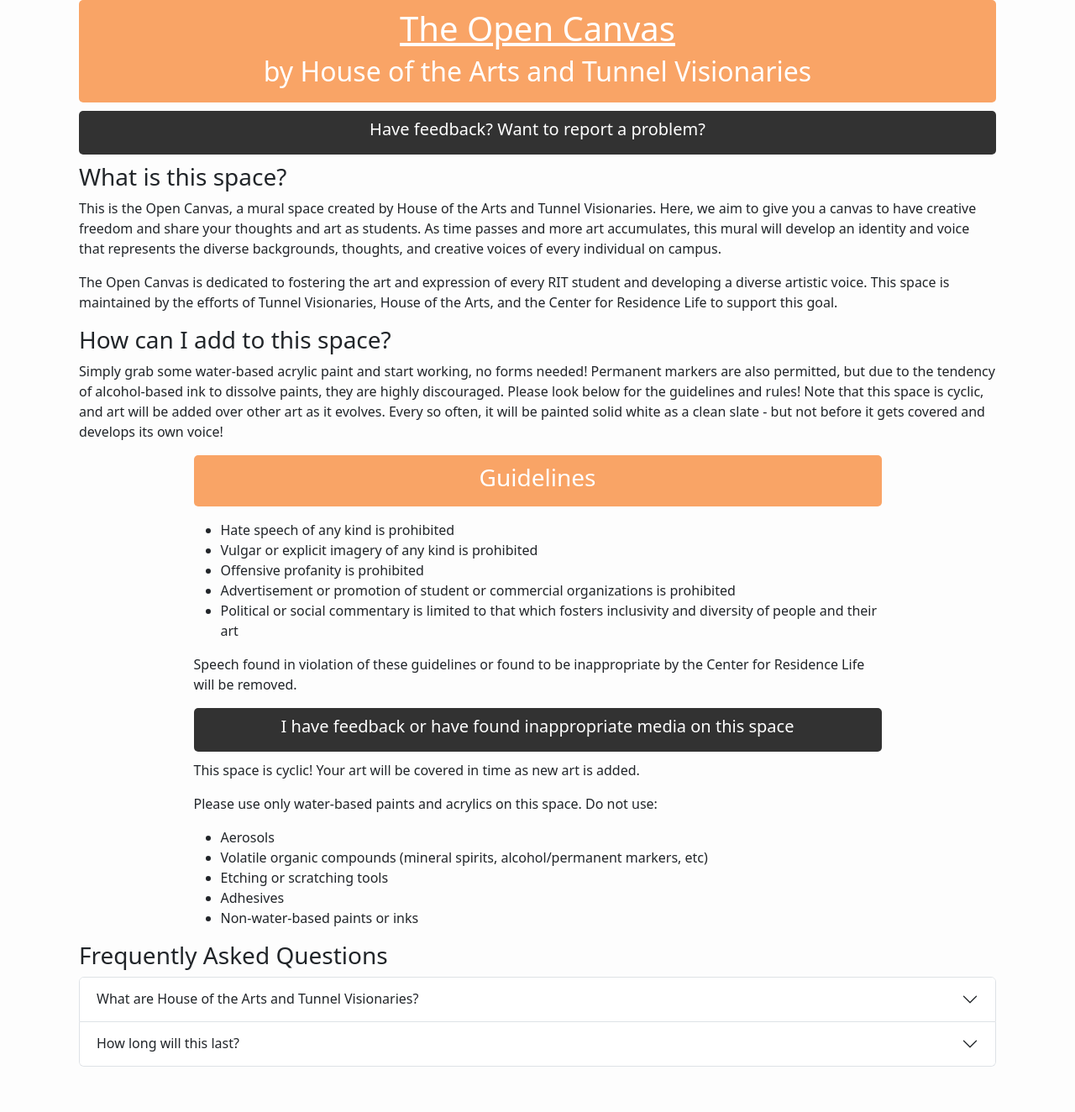
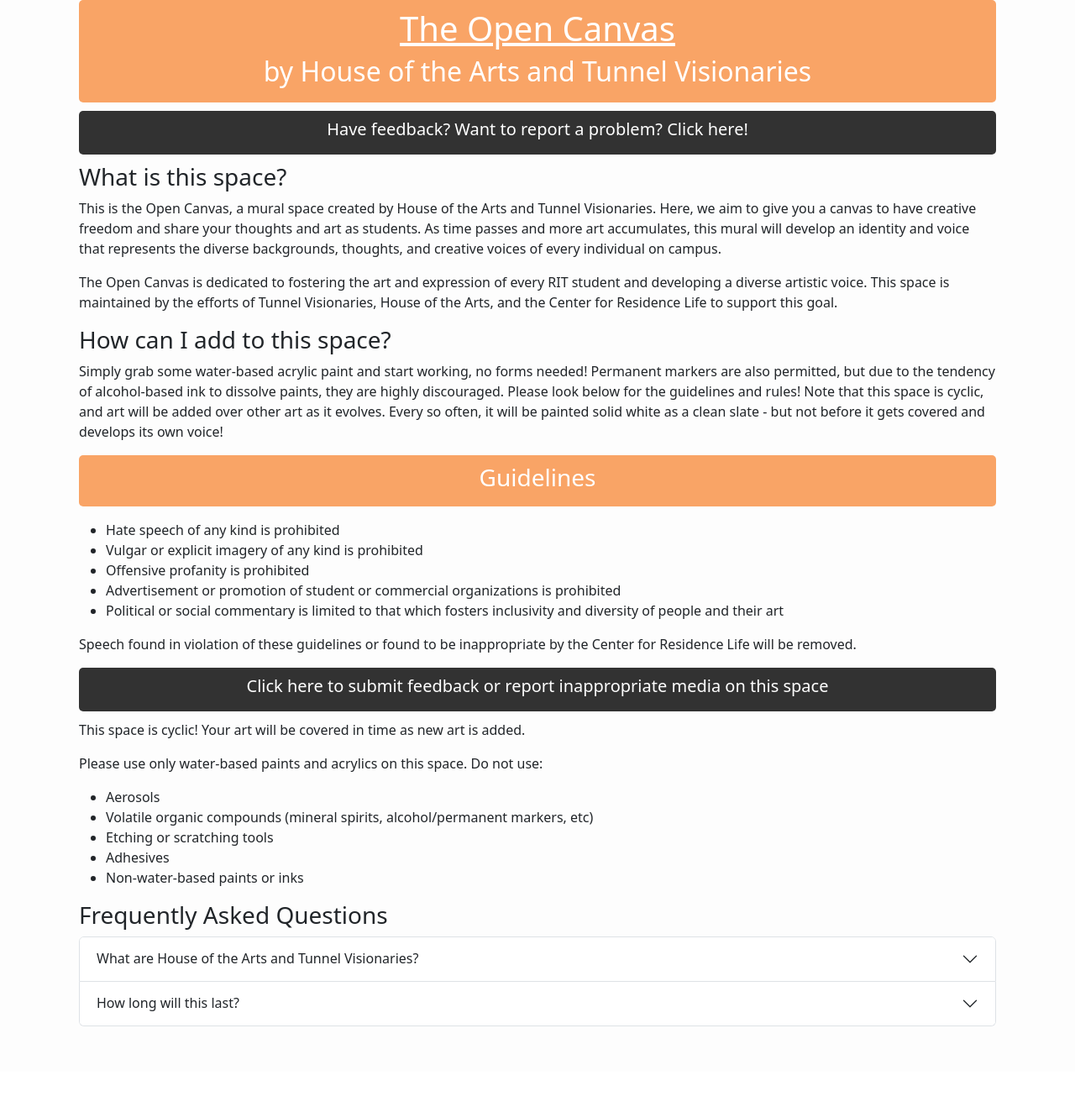
Before and after one commit to wilsonmcdade/tunnelvision, a Flask app: template templates/open-canvas.html in a window 1280 px wide. Shown: the part 340-1664 px from the top of the page at 84% size. After the commit the page ends 1562 px from the top, so only its background shows below. Run offline with Flask 3, Linux system fonts and the light colour scheme; the template is opened without the code that fills it, so the values that code supplies are empty; parts of the project's set-up code (start-up, migrations or seed data) failed here and were passed over; some libraries are stand-ins or nearby versions.

Commit message:
Don't use a reduced width for Guidelines section

```diff
--- a/templates/open-canvas.html
+++ b/templates/open-canvas.html
@@ -43,7 +43,7 @@
     </div>
     <a style="text-decoration: none;" href="https://forms.gle/ZpNDyLpMT4gAv6kCA">
         <div class="banner-value-alt"><h5 class="banner-text">
-            Have feedback? Want to report a problem?
+            Have feedback? Want to report a problem? Click here!
         </h5></div>
     </a>
 
@@ -74,7 +74,6 @@
         it gets covered and develops its own voice!
     </p>
 
-    <div style="max-width: 75%; margin: 0 auto">
     <div class="banner-value"><h3 class="banner-text">Guidelines</h3></div>
     <p><ul>
         <li>Hate speech of any kind is prohibited</li>
@@ -91,7 +90,8 @@
     </p>
     <a style="text-decoration: none;" href="https://forms.gle/ZpNDyLpMT4gAv6kCA">
         <div class="banner-value-alt"><h5 class="banner-text">
-                I have feedback or have found inappropriate media on this space
+            Click here to submit feedback or report inappropriate media on this
+            space
         </h5></div>
     </a>
     <p>
@@ -110,7 +110,6 @@
             <li>Non-water-based paints or inks</li>
         </ul>
     </p>
-    </div>
 
     <!--
         Gallery
```
Lines whose indentation alone changed are shown as unchanged.
